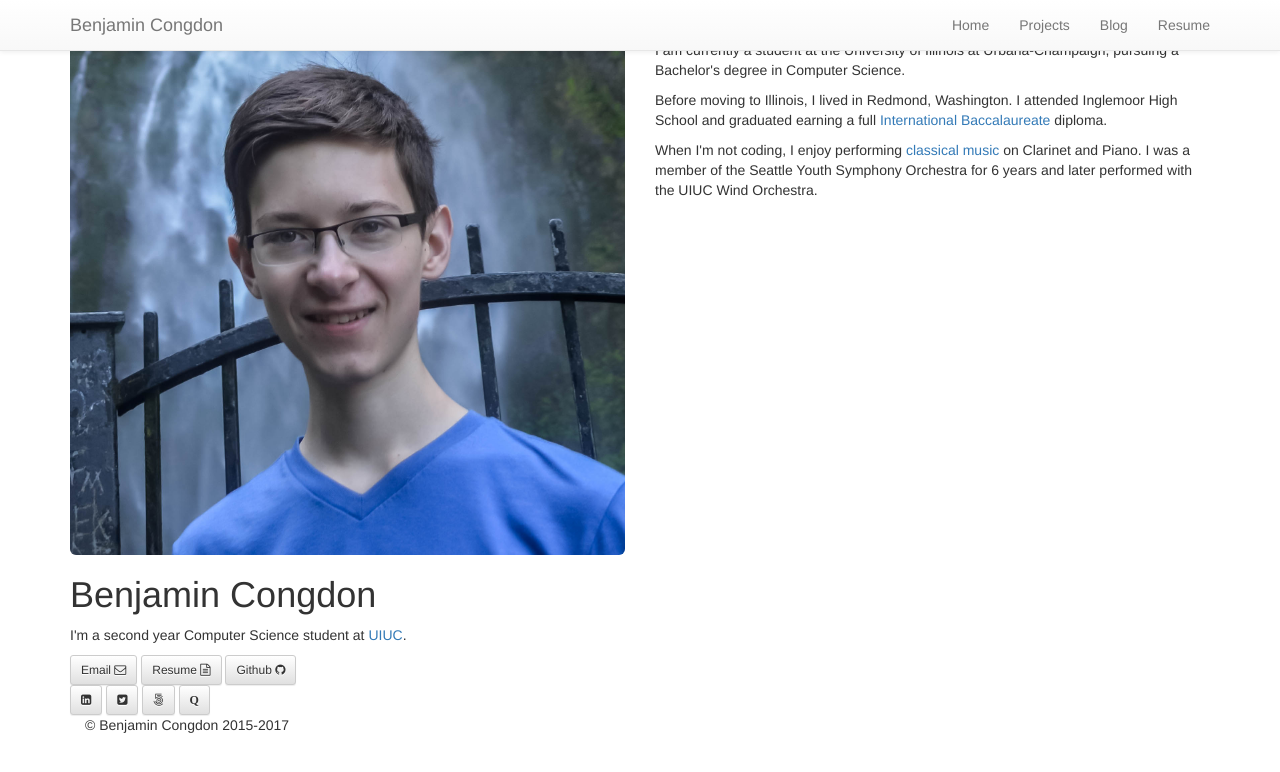
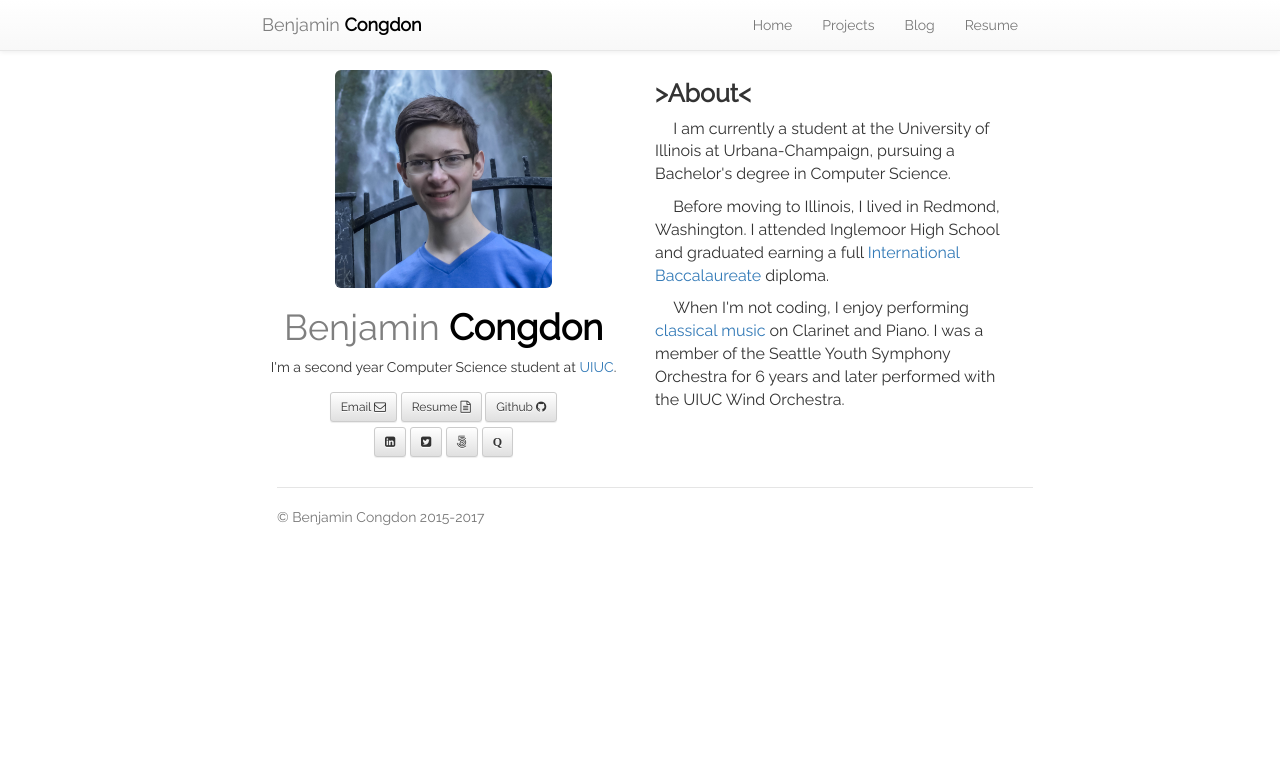
Before and after one commit to rhythmmec/bcongdon.github.io, a Jekyll site: the page built from index.html, in a window 1280 px wide. Shown: the top 772 px of the page. Built offline with Jekyll 4.4.1, drawn with Linux system fonts in a browser that asks for light colours; nearby versions of some CDN libraries.

Commit message:
Fix scss not getting compiled

```diff
--- a/_includes/head.html
+++ b/_includes/head.html
@@ -34,7 +34,7 @@
 </script>
 
 <!-- Personal CSS -->
-<link rel="stylesheet" href="{{ "/css/default.css" | prepend: site.baseurl }}?">
+<link rel="stylesheet" href="{{ "/css/default.css" | prepend: site.baseurl }}">
 
 
  <!-- Twitter Card -->
--- a/css/default.scss
+++ b/css/default.scss
@@ -1,3 +1,6 @@
+---
+---
+
 /* Space out content a bit */
 body {
   padding-top: 70px;
```
